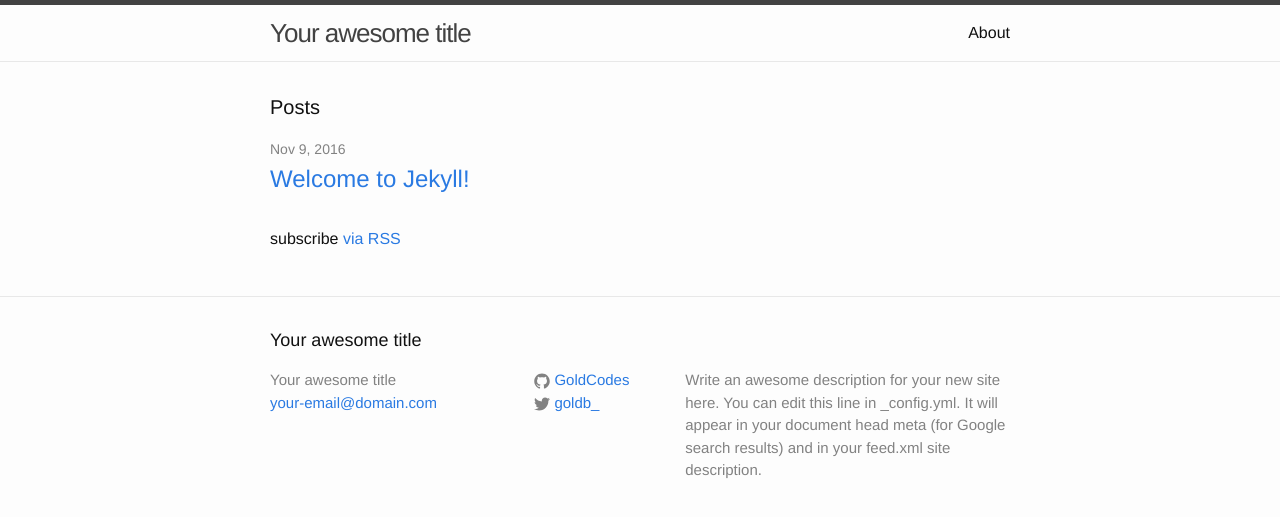
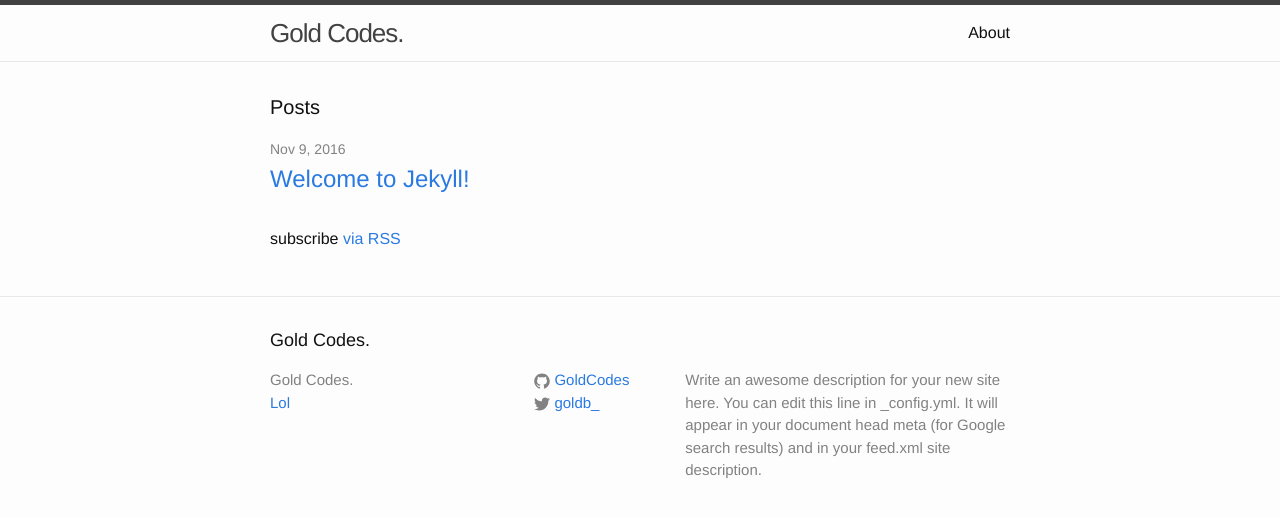
Before and after one commit to GoldCodes/GoldCodes.github.io, a Jekyll site: the page built from index.html, in a window 1280 px wide. Shown: the top 517 px of the page. Built offline with Jekyll 4.4.1, drawn with Linux system fonts in a browser that asks for light colours.

Commit message:
jekyll site edit

```diff
--- a/_config.yml
+++ b/_config.yml
@@ -6,14 +6,14 @@
 # 'jekyll serve'. If you change this file, please restart the server process.
 
 # Site settings
-title: Your awesome title
-email: your-email@domain.com
+title: Gold Codes.
+email: Lol
 description: > # this means to ignore newlines until "baseurl:"
   Write an awesome description for your new site here. You can edit this
   line in _config.yml. It will appear in your document head meta (for
   Google search results) and in your feed.xml site description.
 baseurl: "" # the subpath of your site, e.g. /blog
-url: "http://yourdomain.com" # the base hostname & protocol for your site
+url: "http://goldcodes.github.io" # the base hostname & protocol for your site
 twitter_username: goldb_
 github_username:  GoldCodes
 
```
